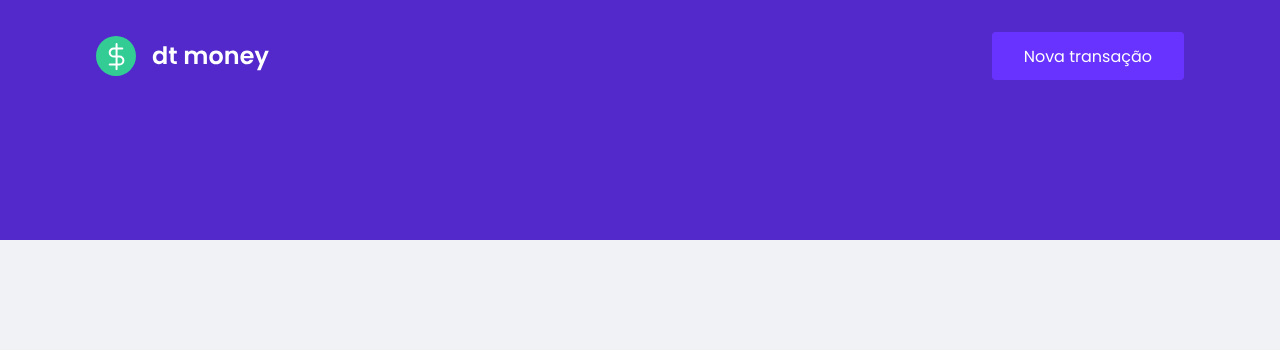
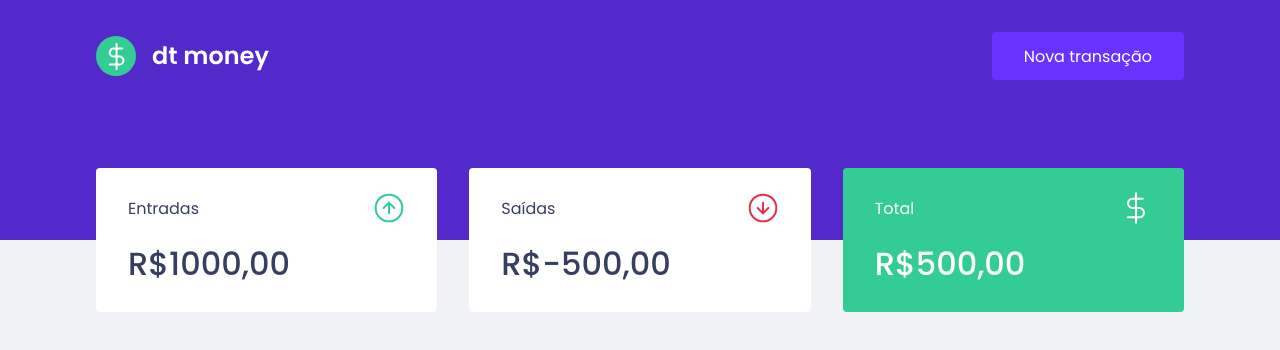
Before and after one commit to g-bolsoni/gbMoney, a React (Create React App) app: page / in a window 1280 px wide. Shown: the top 350 px of the page. Built offline with nearby package versions, Linux system fonts and the light colour scheme.

Commit message:
Create summary components

```diff
--- a/public/index.html
+++ b/public/index.html
@@ -4,7 +4,7 @@
     <!-- Fonts-->
     <link rel="preconnect" href="https://fonts.googleapis.com">
     <link rel="preconnect" href="https://fonts.gstatic.com" crossorigin>
-    <link href="https://fonts.googleapis.com/css2?family=Poppins:wght@400;600&display=swap" rel="stylesheet">
+    <link href="https://fonts.googleapis.com/css2?family=Poppins:wght@400;500;600&display=swap" rel="stylesheet">
     <!-- Fonts-->
     <meta charset="utf-8" />
     <meta name="viewport" content="width=device-width, initial-scale=1" />
--- a/src/App.tsx
+++ b/src/App.tsx
@@ -1,3 +1,4 @@
+import { Dashboard } from "./componets/Dashboard";
 import { Header } from "./componets/Header"
 import { GlobalStyle } from "./styles/global"
 
@@ -5,6 +6,7 @@
   return (
     <>
       <Header />
+      <Dashboard />
       <GlobalStyle />
     </>
   );
--- /dev/null
+++ b/src/componets/Dashboard/index.tsx
@@ -0,0 +1,14 @@
+import React from 'react';
+import { Summary } from '../Summary';
+
+import {
+    Container
+} from './styles';
+
+export const Dashboard: React.FC = () => {
+  return (
+      <Container>
+          <Summary />
+      </Container>
+  );
+}
--- /dev/null
+++ b/src/componets/Dashboard/styles.ts
@@ -0,0 +1,7 @@
+import styled from 'styled-components';
+
+export const Container = styled.main`
+    max-width: 1120px;
+    margin: 0 auto;
+    padding: 2.5rem 1rem;
+`;
--- /dev/null
+++ b/src/componets/Summary/index.tsx
@@ -0,0 +1,36 @@
+import React from 'react';
+import IncomeImg from "../../assets/entradas.svg";
+import outComeImg from "../../assets/saidas.svg";
+import totalImg from "../../assets/total.svg"
+
+import { Container } from './styles';
+
+export const Summary: React.FC = () => {
+  return (
+      <Container>
+        <div>
+          <header>
+            <p>Entradas</p>
+            <img src={IncomeImg} alt="Entrtadas" />
+          </header>
+          <strong>R$1000,00</strong>
+        </div>
+
+        <div>
+          <header>
+            <p>Saídas</p>
+            <img src={outComeImg} alt="Saídas" />
+          </header>
+          <strong>R$-500,00</strong>
+        </div>
+
+        <div className="highlight_background">
+          <header>
+            <p>Total</p>
+            <img src={totalImg} alt="Total" />
+          </header>
+          <strong>R$500,00</strong>
+        </div>
+      </Container>
+  );
+}
--- /dev/null
+++ b/src/componets/Summary/styles.ts
@@ -0,0 +1,32 @@
+import styled from 'styled-components';
+
+export const Container = styled.div`
+    display: grid;
+    grid-template-columns: repeat(3, 1fr);
+    gap: 2rem;
+    margin-top: -7rem;
+
+    div {
+        background-color: var(--shape);
+        padding:1.5rem 2rem;
+        border-radius: 0.25rem;
+        color: var(--text-title);
+
+        header {
+            display: flex;
+            align-items: center;
+            justify-content: space-between ;
+        }
+        strong{
+            display:block;
+            margin-top: 1rem;
+            font-size: 2rem;
+            font-weight: 500;
+            line-height: 3rem;
+        }
+        &.highlight_background{
+            background-color: var(--green);
+            color: #fff;
+        }
+    }
+`;
--- a/src/styles/global.ts
+++ b/src/styles/global.ts
@@ -4,6 +4,8 @@
     :root{
         --red: #E62E4D;
         --blue: #5429CC;
+        --green: #33cc95;
+
 
         --blue-light: #6933FF;
 
```
Also changed, not shown: src/assets/saidas.svg (renamed from src/assets/saias.svg).
